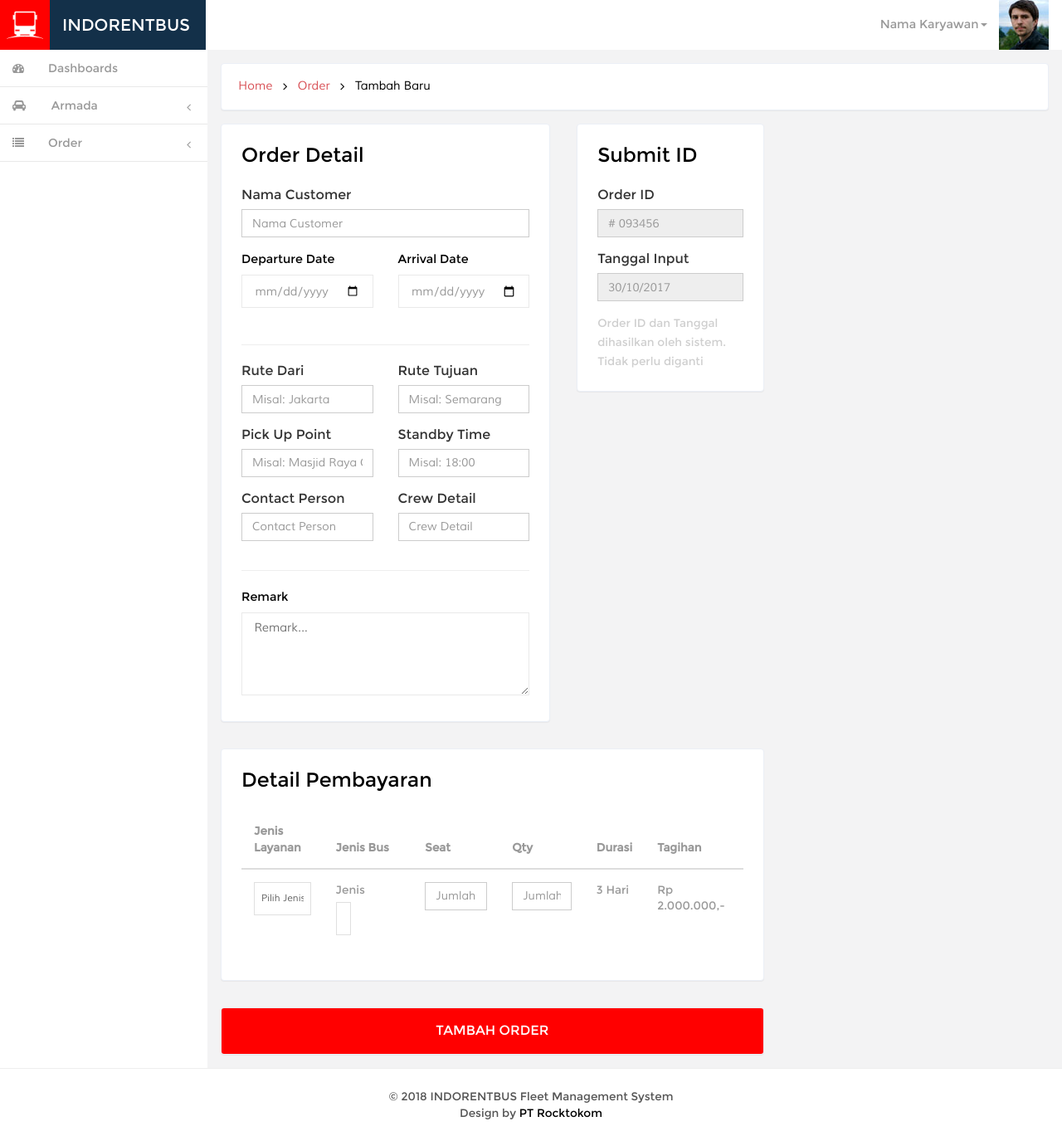
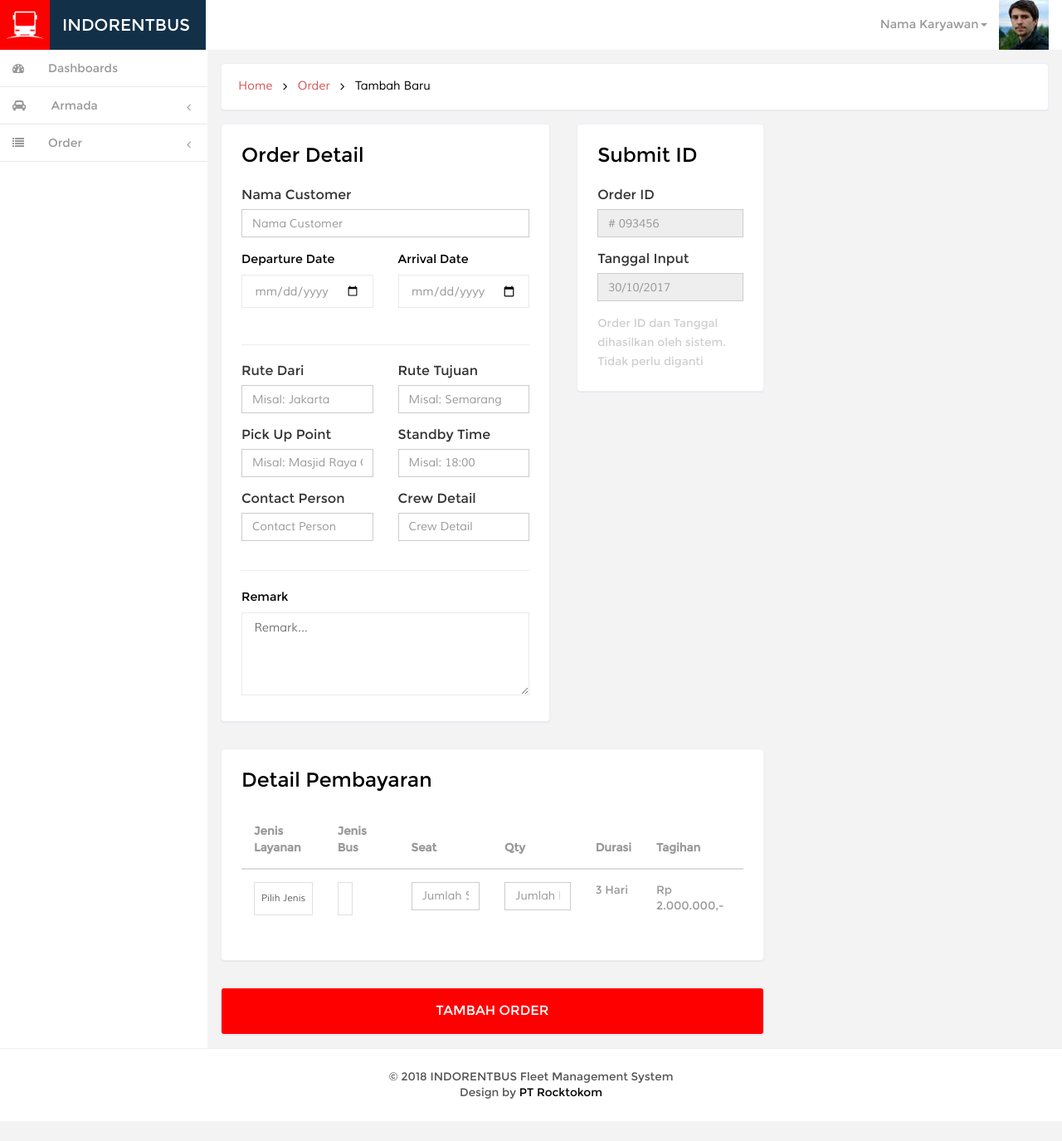
Before and after one commit to kemtol/indorentbus, a Jekyll site: the page built from laman/tambah-order.html, in a window 1280 px wide. Shown: the whole page at 83% size. Built offline with Jekyll 4.4.1, drawn with Linux system fonts in a browser that asks for light colours; nearby versions of some CDN libraries; Markdown is read by kramdown in place of the engine named in the settings; comment, search, counter and statistics services are not loaded; after the commit the page ends 1351 px from its top, so only the background shows below that.

Commit message:
Update tambah-order.html

```diff
--- a/laman/tambah-order.html
+++ b/laman/tambah-order.html
@@ -123,12 +123,10 @@ permalink: /orders/tambah/
 						</td>
 						<td>
 							<div class="form-group col-lg-4" style="padding-left:0">
-								<label for="fleet_type">Jenis</label>
 								<select name="fleet_type" id="fleet_type" class="form-control1 required">
 									<option value="">Pilih Jenis</option>
 									<option value="Big Bus" id="big_bus">Big Bus</option><option value="Family Car" id="family_car">Family Car</option><option value="Medium Bus" id="medium_bus">Medium Bus</option><option value="Micro Bus" id="micro_bus">Micro Bus</option>
 								</select>
-								<span class="glyphicon glyphicon-remove form-control-feedback hidden" aria-hidden="true"></span>
 							</div>
 						</td>
 						<td>
```
